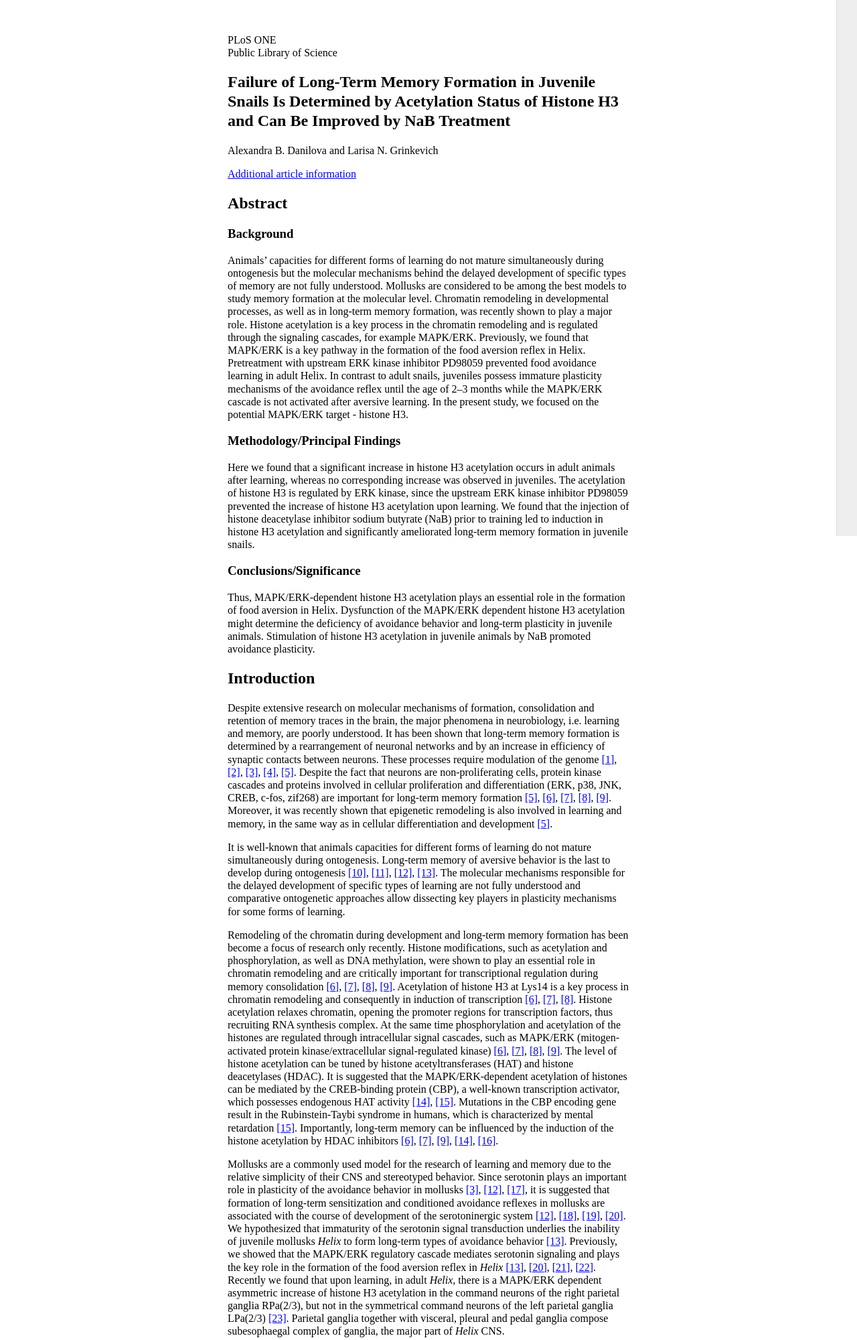
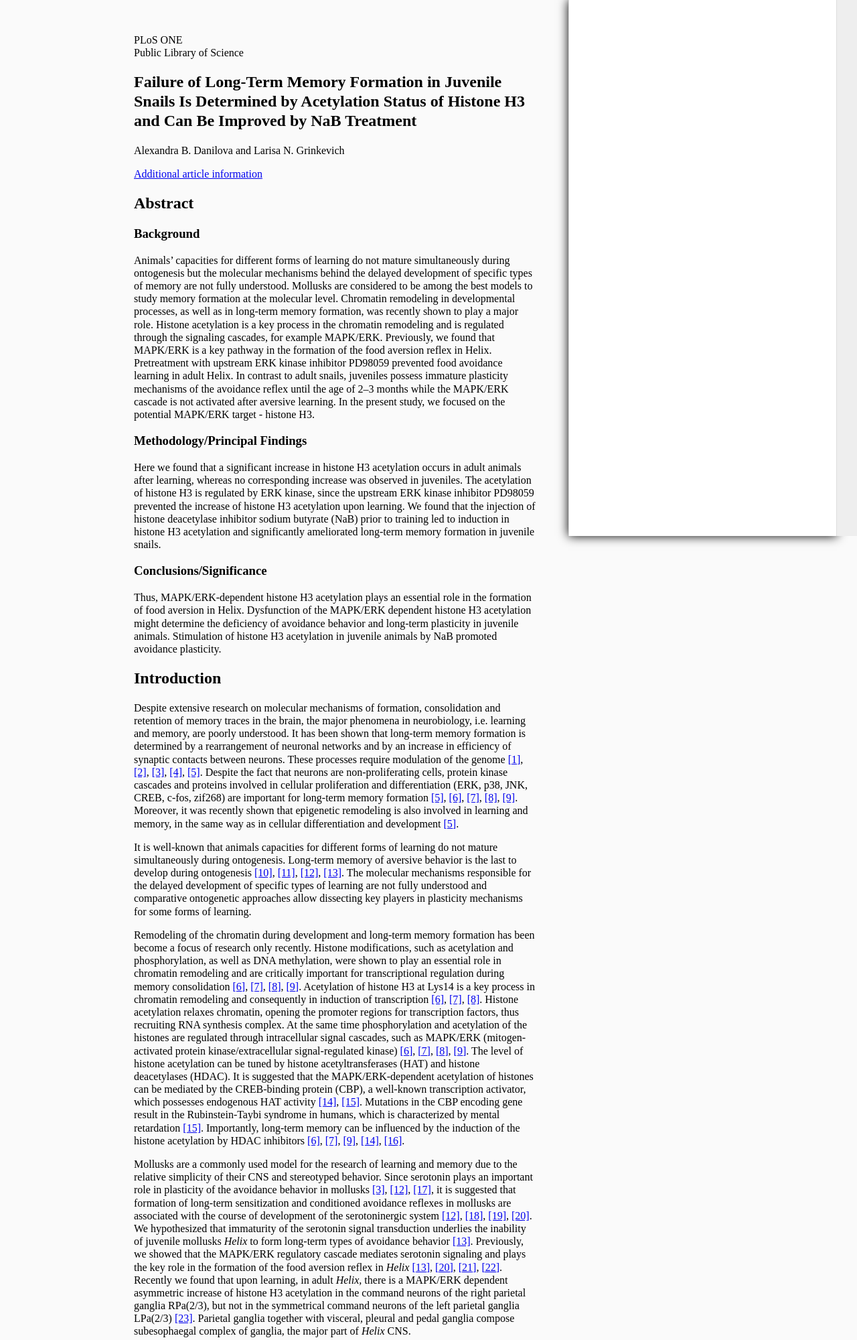
Before and after one commit to jasonpriem/sils-annotate, a Flask app: template silsannotate/templates/pubmed-test.html in a window 1280 px wide. Shown: the top 2000 px of the page at 67% size. Run offline with Flask 2, Linux system fonts and the light colour scheme; the template is opened without the code that fills it, so the values that code supplies are empty; some libraries are stand-ins or nearby versions.

Commit message:
add annotation pane on the right.

```diff
--- a/silsannotate/static/css/main.css
+++ b/silsannotate/static/css/main.css
@@ -1,7 +1,9 @@
 body {
   width: 600px;
-  margin: 50px auto;
+  float: right;
+  margin: 50px 480px 50px 0;
   line-height: 1.2;
+  background: #fafafa;
 }
 #scrollbar {
   width: 30px;
@@ -18,6 +20,16 @@ body {
   background: #000;
   width: 100%;
 }
+#filmstrip {
+  width: 400px;
+  position: fixed;
+  top: 0;
+  right: 30px;
+  bottom: 0;
+  background: #fff;
+  border-left: 1px solid #ddd;
+  box-shadow: 0px 0px 15px #000;
+}
 .annotator-viewer {
   position: fixed;
   top: 0;
--- a/silsannotate/static/js/silsannotate.js
+++ b/silsannotate/static/js/silsannotate.js
@@ -1,5 +1,6 @@
 $(document).ready(function(){
     // prep the scrollbar:
+    $("body").append("<div id='filmstrip'></div>")
     $("body").append("<div id='scrollbar'></div>")
     scrollbarScaleFactor = $("#scrollbar").height() / $("html").height()
 
--- a/silsannotate/static/less/main.less
+++ b/silsannotate/static/less/main.less
@@ -1,7 +1,10 @@
 body {
-    width: 600px;
-    margin:50px auto;
-    line-height: 1.2;
+   width: 600px;
+   float:right;
+
+   margin:50px 480px 50px 0;
+   line-height: 1.2;
+   background: #fafafa;
 }
 
 #scrollbar {
@@ -21,6 +24,19 @@ body {
 }
 
 
+
+#filmstrip {
+   width: 400px;
+   position: fixed;
+   top:0;
+   right:30px;
+   bottom:0;
+   background: #fff;
+   border-left:1px solid #ddd;
+   box-shadow:  0px 0px 15px #000;
+}
+
+
 .annotator-viewer {
    position:  fixed;
    top: 0;
```
